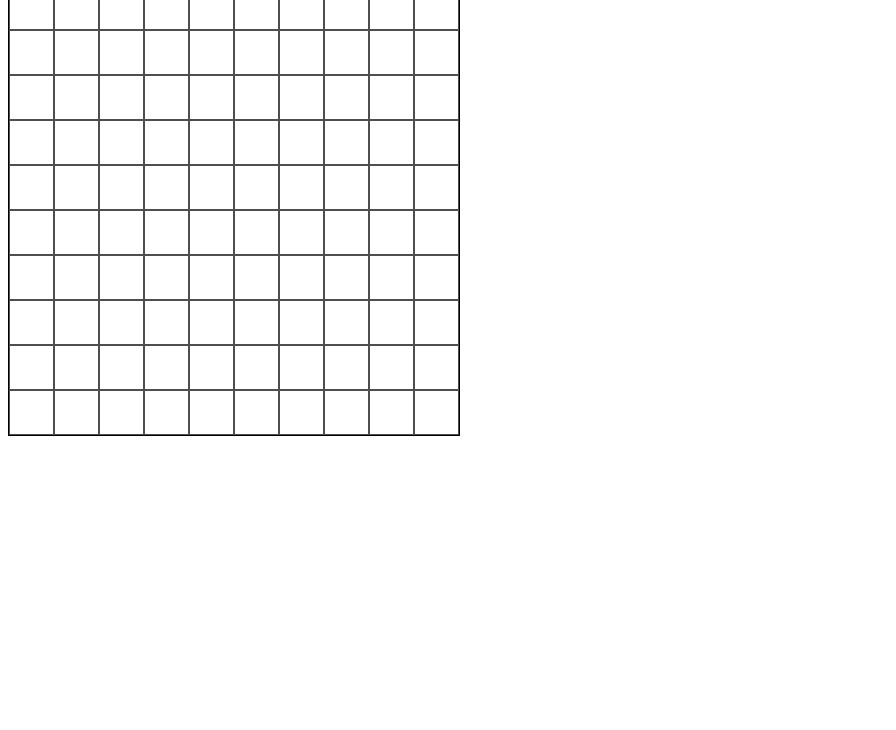
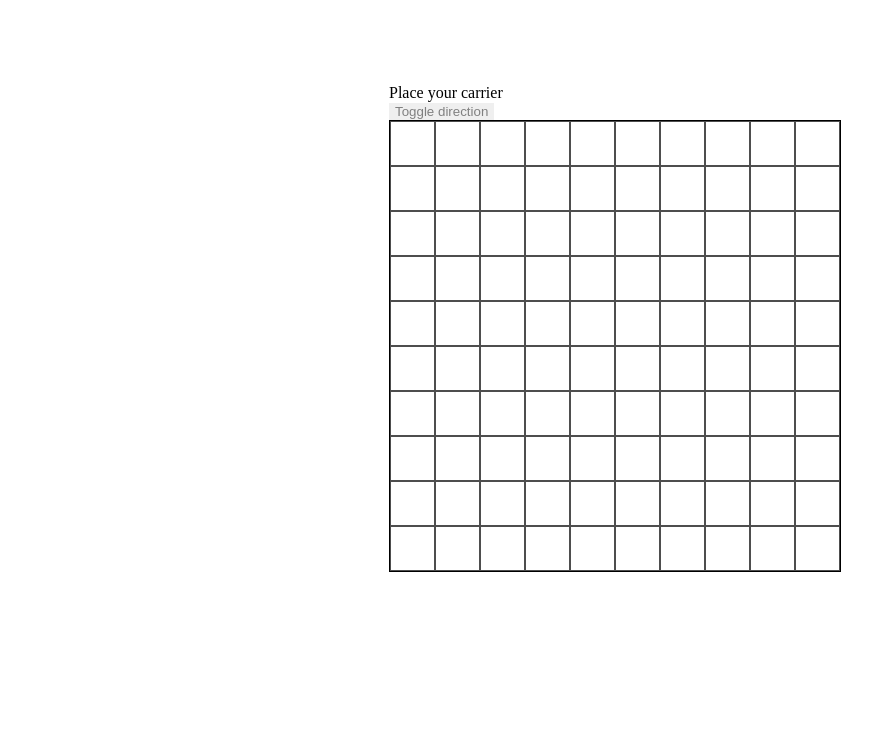
Before and after one commit to Plant900/battleship, a website built with webpack: page dist/index.html in a window 1280 px wide. Shown: the part 70-800 px from the top of the page, without its empty margins (0-896 px from the left). Built offline with nearby package versions, Linux system fonts and the light colour scheme.

Commit message:
Add message indicating next ship to place, add direction toggle button

```diff
--- a/dist/index.html
+++ b/dist/index.html
@@ -13,8 +13,13 @@
 			<div class="githubLink"></div>
 		</div>
 
-		<div class="gameContainer">
+		<div id="gameContainer">
 			<div class="board1Container">
+				<div id="board1Message" class="message"></div>
+				<button id="directionBtn" type="button" data-direction="h">
+					Toggle direction
+				</button>
+
 				<div id="board1" class="board"></div>
 			</div>
 			<div class="board2Container">
```
